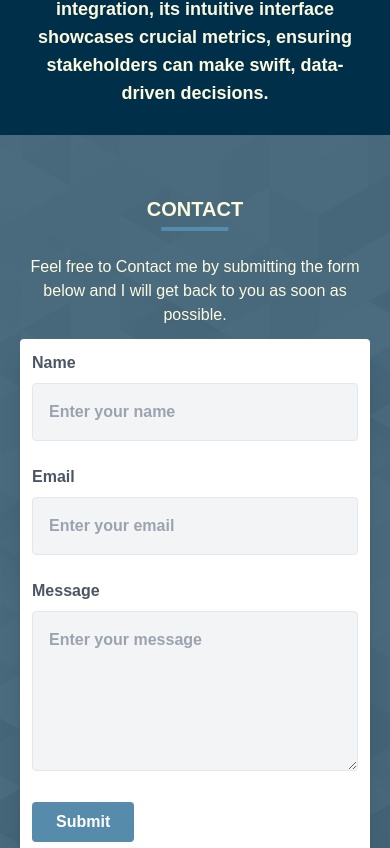
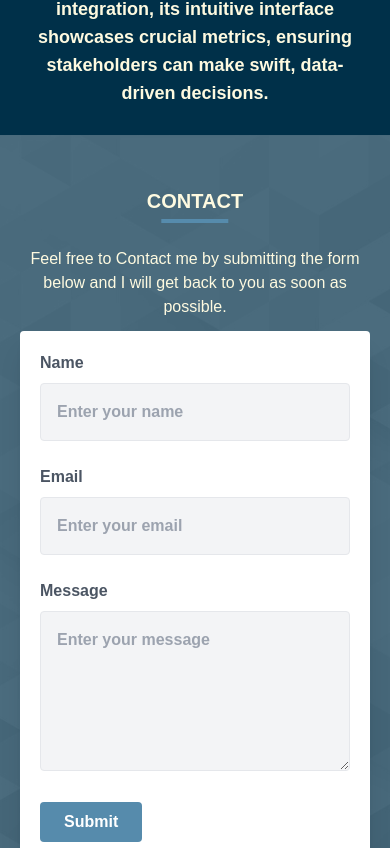
Before and after one commit to SantamariaCodes/basic-portfolio-website, a React (Create React App) app: page / in a window 390 px wide. Shown: the part 4656-5504 px from the top of the page. Built offline with nearby package versions, Linux system fonts and the light colour scheme.

Commit message:
fix(contactForm): fixed popup due to fixed height and text color

```diff
--- a/src/components/Contact/Contact.tsx
+++ b/src/components/Contact/Contact.tsx
@@ -10,7 +10,7 @@ const Contact = React.forwardRef<HTMLDivElement>((props, ref) => {
   return (
     <div
       ref={ref}
-      className="section flex flex-col sm:p-10 md:p-16 items-center justify-center relative h-[90vh] sm:h-screen"
+      className="section flex flex-col sm:p-10 md:p-16 items-center justify-center relative min-h-[90vh] sm:h-screen"
       style={{
         backgroundImage: 'url("/resources/img/bg-home.jpeg")',
         backgroundSize: "cover",
@@ -23,7 +23,7 @@ const Contact = React.forwardRef<HTMLDivElement>((props, ref) => {
         <p className="text-center   lg:text-lg mb-2 2xl:mb-8 max-w-[1420px] w-full">
           {t("contactIntro")}
         </p>
-        <div className=" z-10 w-full max-w-2xl p-3 bg-white shadow-xl rounded">
+        <div className=" z-10 w-full max-w-2xl p-5 bg-white shadow-xl rounded">
           <ContactForm onSubmit={(values) => console.log(values)} />
         </div>
       </div>
--- a/src/components/Contact/ContactForm.tsx
+++ b/src/components/Contact/ContactForm.tsx
@@ -41,37 +41,29 @@ const ContactForm: React.FC<ContactFormProps> = ({ onSubmit }) => {
       }}
     >
       {({ isSubmitting }) => (
-        <Form>
+        <Form className=" text-gray-600">
           <label className="block mb-6 ">
-            <span className="text-gray-600 lg:text-xl font-bold">
-              {" "}
-              {t("nameLabel")}
-            </span>
+            <span className=" lg:text-xl font-bold"> {t("nameLabel")}</span>
             <Field
-              className="mt-2 p-4 w-full lg:text-lg rounded border font-semibold bg-gray-100"
+              className="mt-2 p-4 w-full lg:text-lg  rounded border font-semibold bg-gray-100"
               type="text"
               name="name"
               placeholder={t("namePlaceholder")}
             />
           </label>
           <label className="block mb-6">
-            <span className="text-gray-600 lg:text-xl font-bold">
-              {t("emailLabel")}
-            </span>
+            <span className=" lg:text-xl font-bold">{t("emailLabel")}</span>
             <Field
-              className="mt-2 p-4 w-full lg:text-lg rounded border font-semibold bg-gray-100"
+              className="mt-2 p-4 w-full lg:text-lg rounded border font-semibold  bg-gray-100"
               type="email"
               name="email"
               placeholder={t("emailPlaceholder")}
             />
           </label>
           <label className="block mb-6">
-            <span className="text-gray-600 lg:text-xl font-bold">
-              {" "}
-              {t("messageLabel")}
-            </span>
+            <span className=" lg:text-xl font-bold"> {t("messageLabel")}</span>
             <Field
-              className="mt-2 p-4 w-full lg:text-lg font-semibold rounded border bg-gray-100 h-40"
+              className="mt-2 p-4 w-full lg:text-lg font-semibold rounded border  bg-gray-100 h-40"
               as="textarea"
               name="message"
               placeholder={t("messagePlaceholder")}
```
